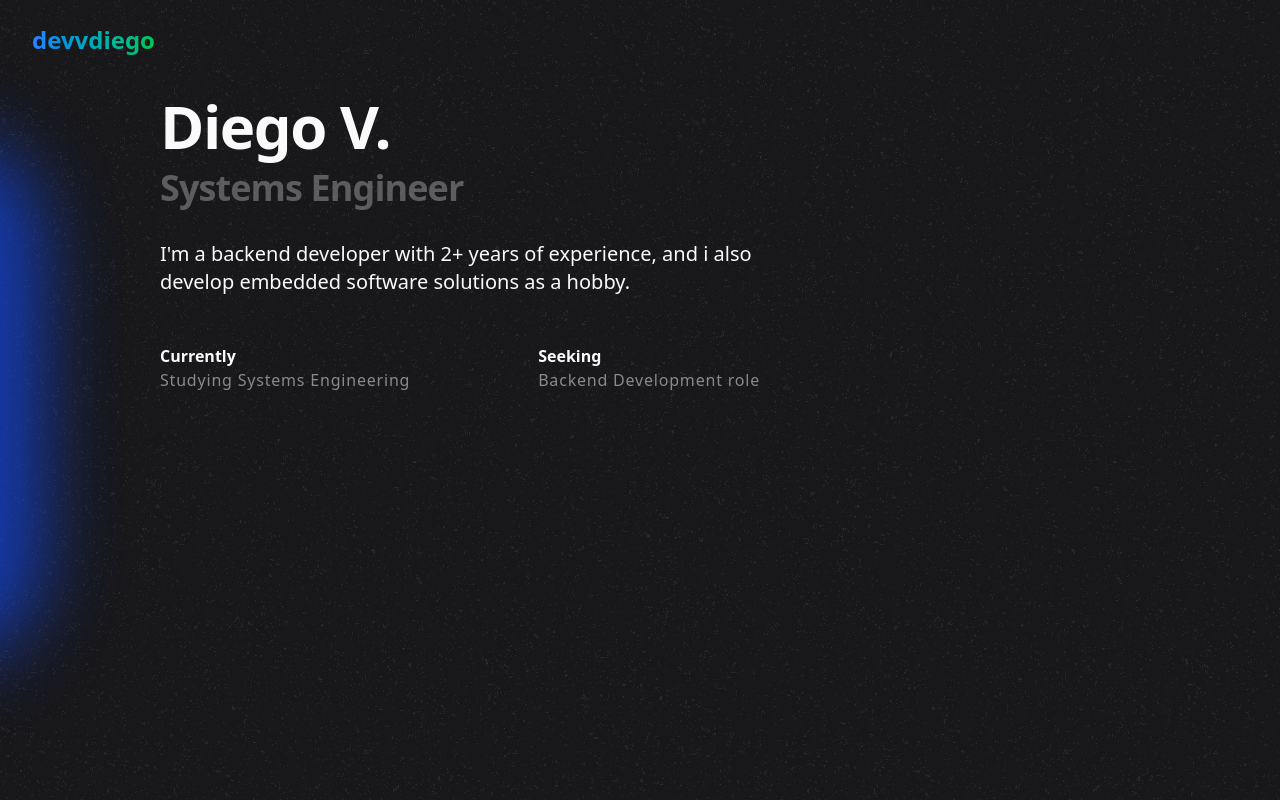
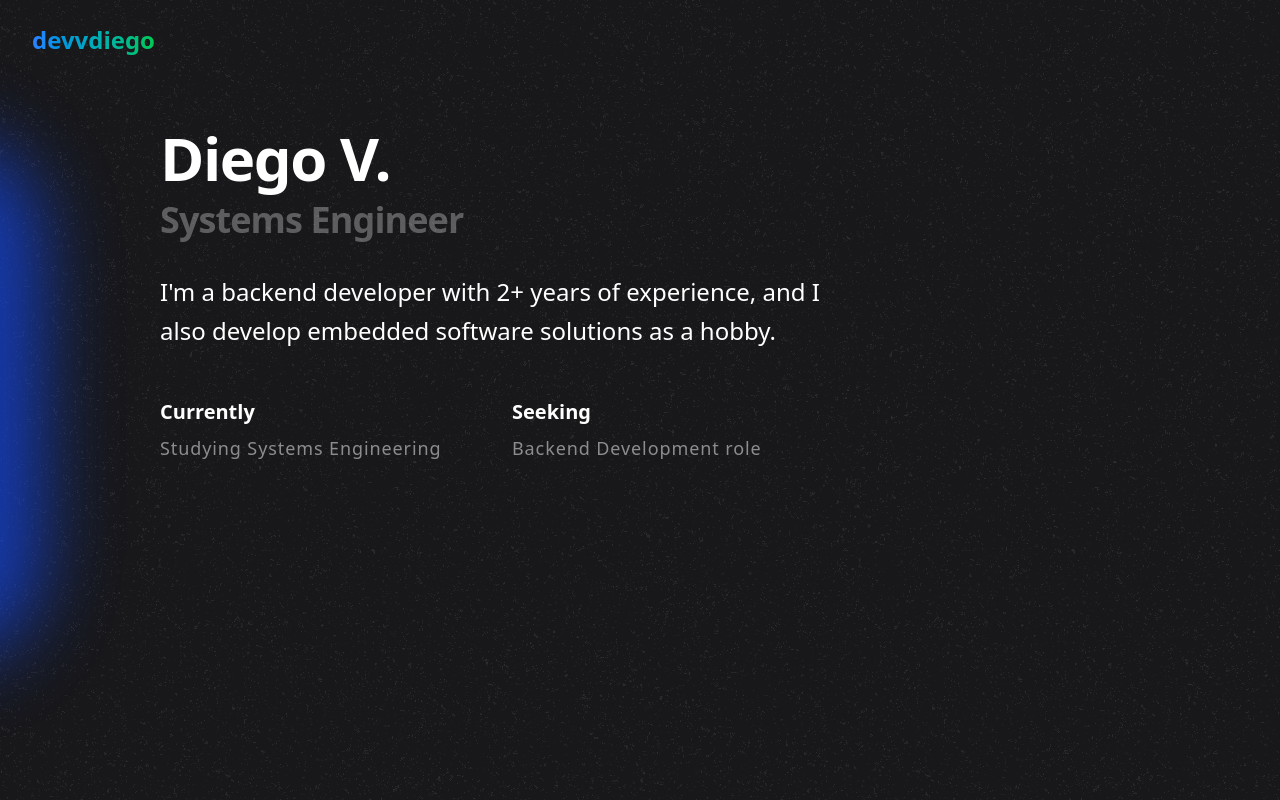
Before and after one commit to DevvDiego/DevvDiego.github.io, a SvelteKit app: page / in a window 1280 px wide. Shown: the top 800 px of the page. Built offline with nearby package versions, Linux system fonts and the light colour scheme.

Commit message:
Change: improve UI text visibility

```diff
--- a/src/routes/+page.svelte
+++ b/src/routes/+page.svelte
@@ -98,54 +98,56 @@
     </div>
 
 
-
-    <div class="
+    <section class="
         relative z-[3]
-        w-3/4 h-screen mx-auto pt-16
-        text-zinc-50 text-5xl sm:text-6xl
-        font-extrabold
+        w-11/12 md:w-3/4 mx-auto
+        pt-16 md:pt-24 pb-20 md:pb-80
     ">
 
-        <h1 class="pt-8 pb-3 tracking-tight">
+        <h1 class="
+            text-4xl md:text-5xl lg:text-6xl
+            font-extrabold tracking-tight pt-8 pb-3
+        ">
             Diego V.
         </h1>
 
-        <h1 class="opacity-30 text-3xl sm:text-4xl tracking-tight">
+        <h2 class="
+            text-2xl md:text-3xl lg:text-4xl
+            font-bold tracking-tight opacity-30 mb-8
+        ">
             Systems Engineer
-        </h1>
+        </h2>
 
+        <p class="
+            text-lg md:text-xl lg:text-2xl
+            font-light max-w-2xl mb-12 leading-relaxed
+        ">
+            I'm a backend developer with 2+ years of experience, and I also develop embedded software solutions as a hobby.
+        </p>
 
+        <div class="grid grid-cols-1 md:grid-cols-2 gap-8 max-w-2xl">
 
-        <h1 class="
-            mt-8
-            text-text-50 text-xl font-light
-            lg:max-w-[600px]"
-        >
-            I'm a backend developer with 2+ years of experience,
-            and i also develop embedded software solutions as a hobby.
-
-        </h1>
-
-        <div class="
-            py-12 text-base
-            flex flex-row flex-wrap justify-between gap-x-8 gap-y-8
-            max-w-[600px]
-        ">
             <div>
-                <h1 class="">Currently</h1>
-                <p class="opacity-50 font-normal tracking-wider">Studying Systems Engineering</p>
+                <h3 class="text-lg md:text-xl font-semibold mb-2">Currently</h3>
+                <p class="opacity-50 md:text-lg
+                    font-normal tracking-wider
+                ">
+                    Studying Systems Engineering
+                </p>
             </div>
 
             <div>
-                <h1 class="">Seeking</h1>
-                <ul class="opacity-50 font-normal tracking-wider">
+                <h3 class="text-lg md:text-xl font-semibold mb-2">
+                    Seeking
+                </h3>
+                <ul class="opacity-50 md:text-lg font-normal tracking-wider">
                     <li>Backend Development role</li>
                 </ul>
             </div>
+
         </div>
 
-
-    </div>
+    </section>
 
 
     <section class="w-11/12 md:w-3/4 mx-auto py-16 relative z-[3]">
```
